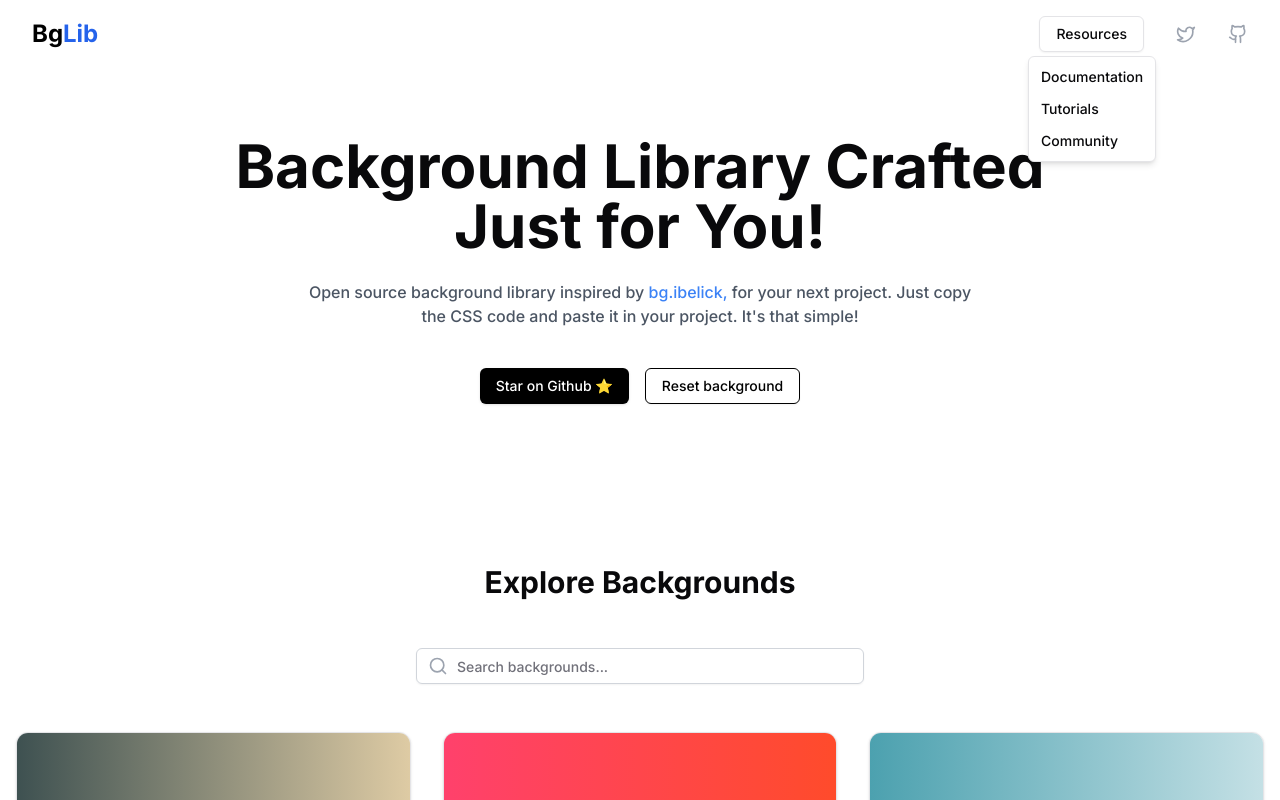
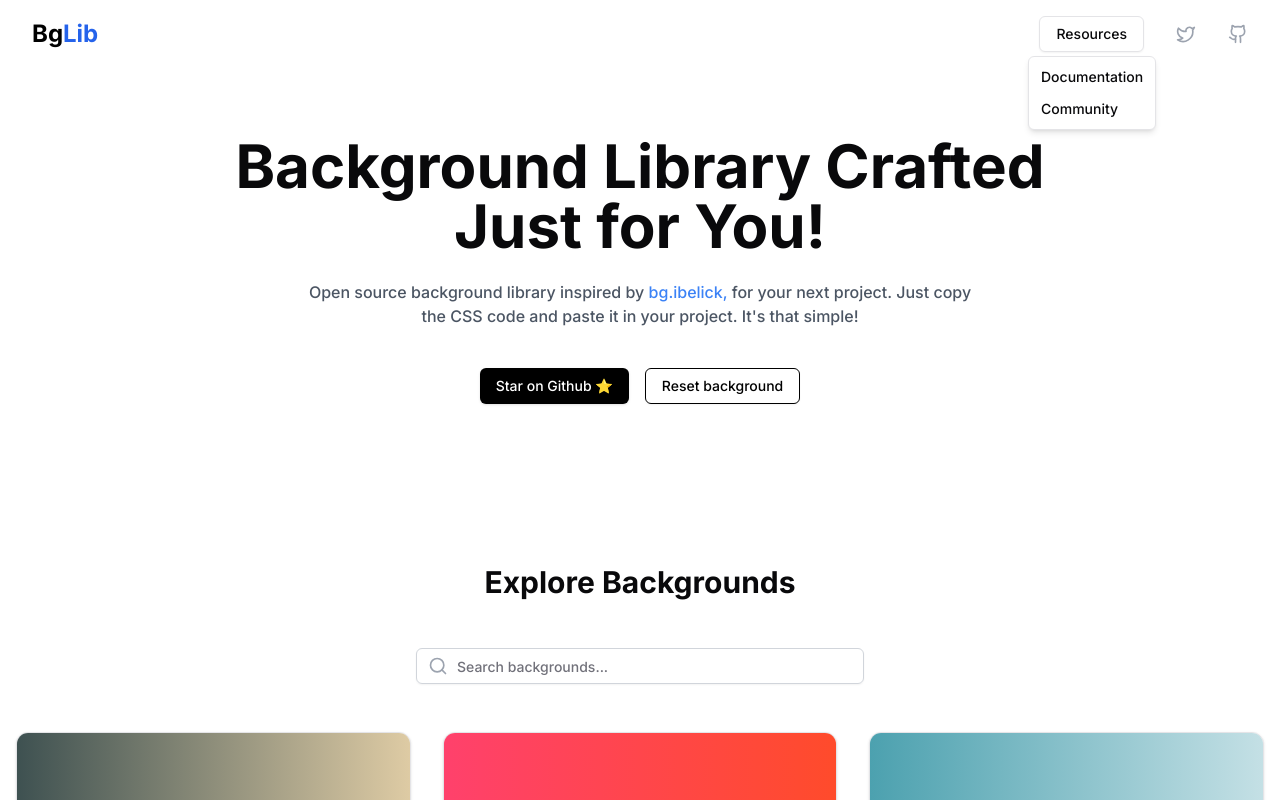
Before and after one commit to zaid-commits/BgLib, a React (Vite) app: page / in a window 1280 px wide. Both pictures are taken after a click on the button "Resources". Shown: the top 800 px of the page. Built offline with nearby package versions, Linux system fonts and the light colour scheme.

Commit message:
Update Navbar component with new documentation link

```diff
--- a/src/components/Navbar.tsx
+++ b/src/components/Navbar.tsx
@@ -46,8 +46,8 @@ export const Navbar = () => {
                                 <Button variant="outline">Resources</Button>
                             </DropdownMenuTrigger>
                             <DropdownMenuContent>
-                                <DropdownMenuItem>Documentation</DropdownMenuItem>
-                                <DropdownMenuItem>Tutorials</DropdownMenuItem>
+                                <DropdownMenuItem> <a href="https://developer.mozilla.org/en-US/docs/Web/CSS/gradient/linear-gradient">Documentation</a></DropdownMenuItem>
+                                {/* <DropdownMenuItem>Tutorials</DropdownMenuItem> */}
                                 <DropdownMenuItem> <a href="https://community.impic.tech">Community</a></DropdownMenuItem>
                             </DropdownMenuContent>
                         </DropdownMenu>
```
